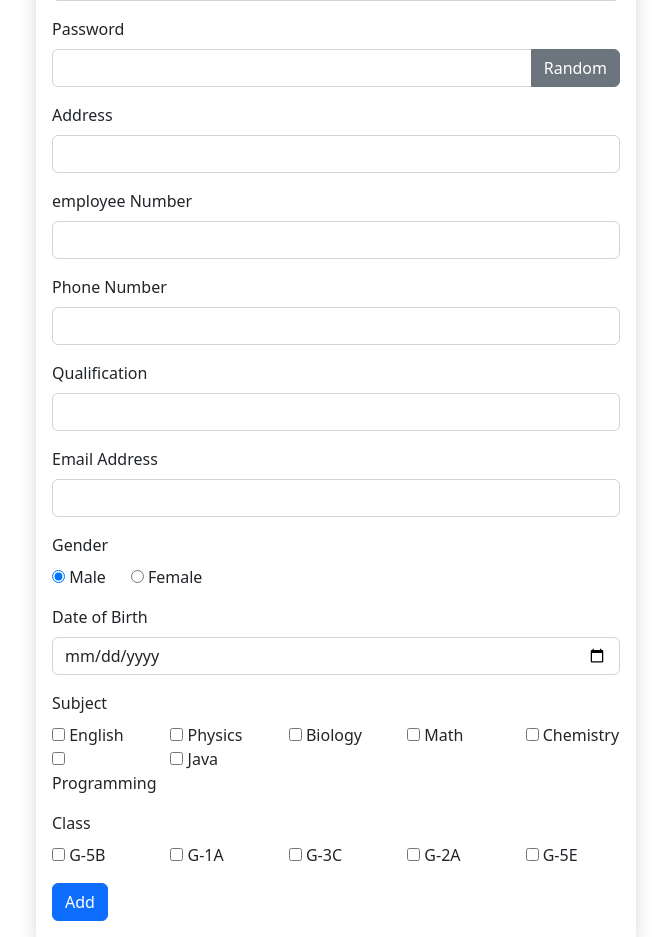
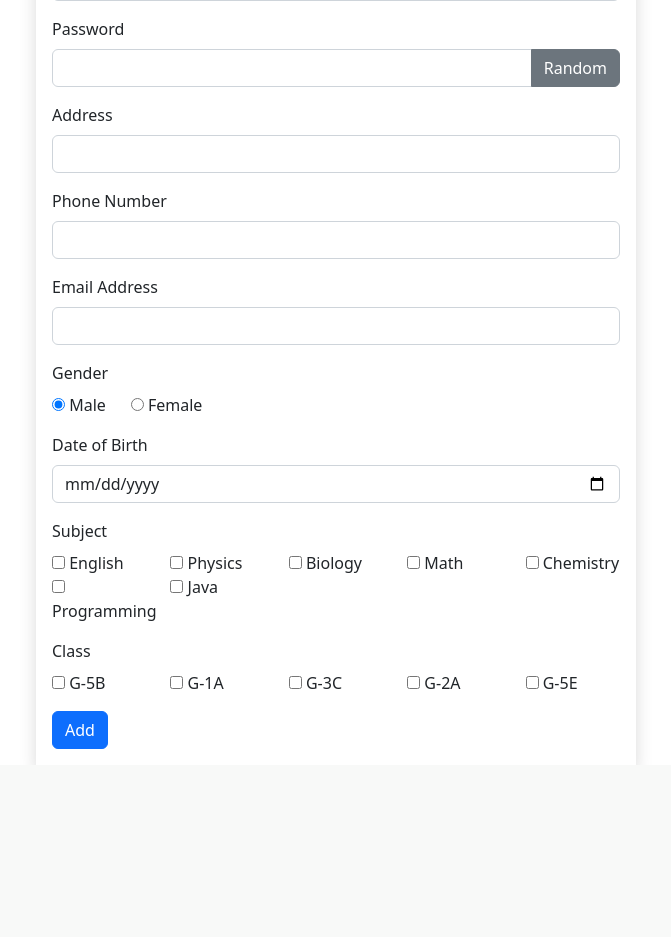
Before and after one commit to malemamack/smart_report, a PHP site: page /admin/teacher-add.php in a window 1280 px wide. Shown: the part 530-1467 px from the top of the page, without its empty margins (46-717 px from the left). After the commit the page ends 1279 px from the top, so only its background shows below. Run offline with PHP 8.4, Linux system fonts and the light colour scheme; a user stored in the database is signed in; data comes from the database, SQL or seed files in the repository.

Commit message:
admin/index.php,teacher.php.teacher-edit.php,teacher-add.php

```diff
--- a/admin/teacher-add.php
+++ b/admin/teacher-add.php
@@ -18,18 +18,14 @@ if (isset($_SESSION['admin_id']) &&
        $lname = '';
        $uname = '';
        $address = '';
-       $en = '';
        $pn = '';
-       $qf = '';
        $email = '';
 
        if (isset($_GET['fname'])) $fname = $_GET['fname'];
        if (isset($_GET['lname'])) $lname = $_GET['lname'];
        if (isset($_GET['uname'])) $uname = $_GET['uname'];
        if (isset($_GET['address'])) $address = $_GET['address'];
-       if (isset($_GET['en'])) $en = $_GET['en'];
        if (isset($_GET['pn'])) $pn = $_GET['pn'];
-       if (isset($_GET['qf'])) $qf = $_GET['qf'];
        if (isset($_GET['email'])) $email = $_GET['email'];
  ?>
 <!DOCTYPE html>
@@ -108,25 +104,11 @@ if (isset($_SESSION['admin_id']) &&
                  name="address">
         </div>
         <div class="mb-3">
-          <label class="form-label">employee Number</label>
-          <input type="text"
-                 class="form-control"
-                 value="<?=$en?>"
-                 name="employee_number">
-        </div>
-        <div class="mb-3">
           <label class="form-label">Phone Number</label>
           <input type="text"
                  class="form-control"
                  value="<?=$pn?>"
                  name="phone_number">
-        </div>
-        <div class="mb-3">
-          <label class="form-label">Qualification</label>
-          <input type="text"
-                 class="form-control"
-                 value="<?=$qf?>"
-                 name="qualification">
         </div>
         <div class="mb-3">
           <label class="form-label">Email Address</label>
--- a/admin/teacher.php
+++ b/admin/teacher.php
@@ -72,7 +72,7 @@ if (isset($_SESSION['admin_id']) &&
                     <th scope="col">Username</th>
                     <th scope="col">Subject</th>
                     <th scope="col">Class</th>
-                    <th scope="col">Action</th>
+                    <th class="col-md-3" scope="col-">Action</th>
                   </tr>
                 </thead>
                 <tbody>
@@ -116,7 +116,7 @@ if (isset($_SESSION['admin_id']) &&
                     </td>
                     <td>
                         <a href="teacher-edit.php?teacher_id=<?=$teacher['teacher_id']?>"
-                           class="btn btn-warning">Edit</a>
+                           class="btn btn-primary">Edit</a>
                         <a href="teacher-delete.php?teacher_id=<?=$teacher['teacher_id']?>"
                            class="btn btn-danger">Delete</a>
                     </td>
```
Also changed, not shown: admin/index.php (+7 -7 lines), admin/teacher-edit.php (+0 -14 lines).
